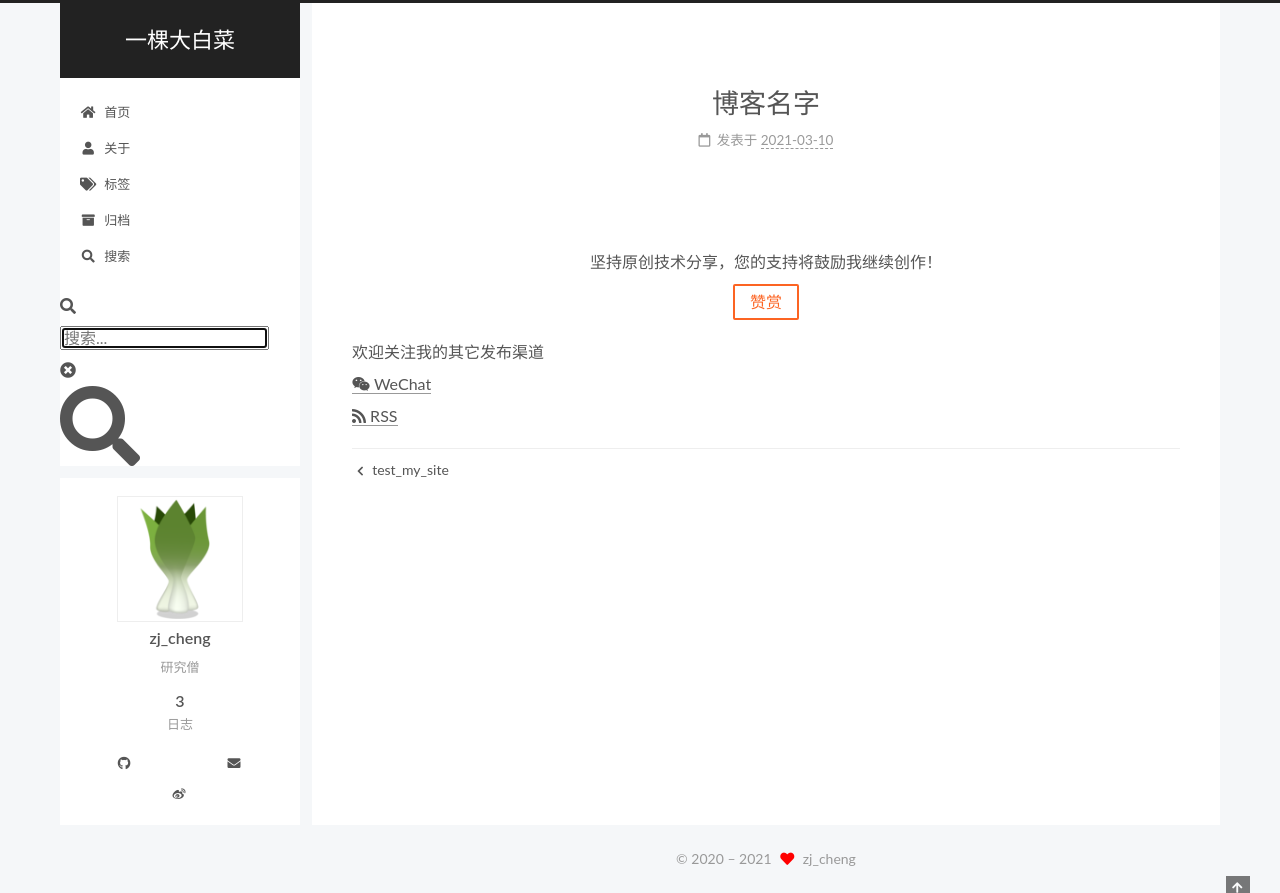
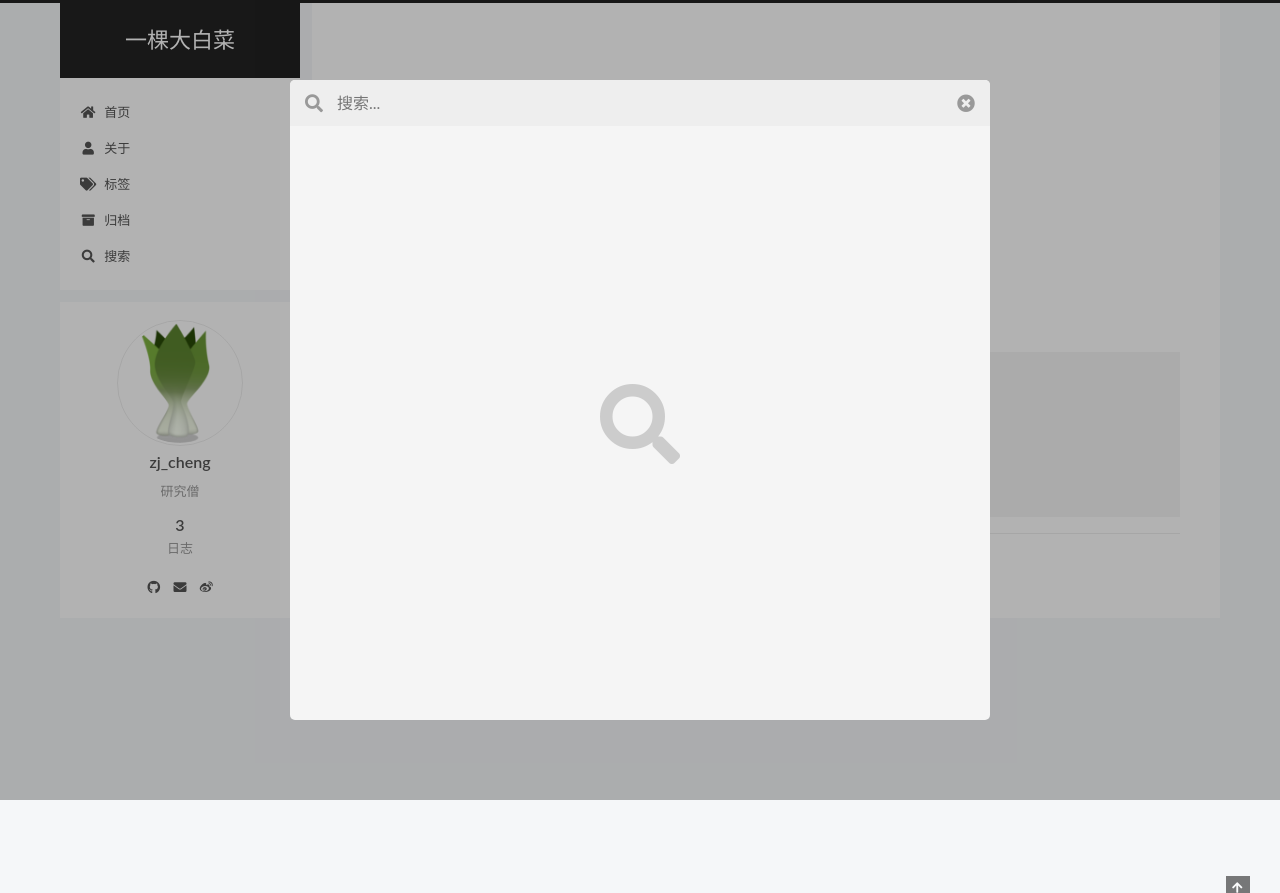
Before and after one commit to czjczj/czjczj.github.io, a plain HTML site: page 2021/03/10/博客名字/index.html in a window 1280 px wide. Both pictures are taken after a click on the button "搜索". After the commit the page ends 800 px from the top, so only its background shows below. Drawn offline with nearby package versions, Linux system fonts and the light colour scheme; some packages are replaced by stand-ins of ours; a script that the page names is missing.

Commit message:
Site updated: 2021-03-10 16:34:40

```diff
--- a/css/main.css
+++ b/css/main.css
@@ -1320,6 +1320,11 @@ pre code {
   border: 1px solid #eee;
   max-width: 120px;
   padding: 2px;
+  border-radius: 50%;
+  transition: transform 1s ease-out;
+}
+.site-author-image:hover {
+  transform: rotateZ(360deg);
 }
 .site-author-name {
   color: var(--text-color);
@@ -1333,12 +1338,6 @@ pre code {
 }
 .links-of-author a {
   font-size: 0.8125em;
-}
-.links-of-author .fa,
-.links-of-author .fab,
-.links-of-author .far,
-.links-of-author .fas {
-  margin-right: 2px;
 }
 .sidebar .sidebar-button:not(:first-child) {
   margin-top: 15px;
@@ -2238,6 +2237,39 @@ pre code {
     transform: rotateZ(-30deg);
   }
 }
+.followme {
+  color: #bbb;
+  padding: 1em 1.5em;
+  text-align: center;
+  background: var(--card-bg-color);
+  border-left: 3px solid #ff2a2a;
+  margin: 1em 0 0;
+}
+.followme .social-list {
+  display: flex;
+  flex-wrap: wrap;
+  justify-content: center;
+}
+.followme .social-list .social-item {
+  margin: 0.5em 2em;
+}
+@media (max-width: 991px) {
+  .followme .social-list .social-item {
+    margin: 0.5em 0.75em;
+  }
+}
+.followme .social-list .social-link {
+  border: 0;
+  display: inline-block;
+  text-align: center;
+}
+.followme .social-list .social-link .icon {
+  font-size: 1.75em;
+}
+.followme .social-list .social-link .label {
+  display: block;
+  font-size: 14px;
+}
 .category-all-page .category-all-title {
   text-align: center;
 }
@@ -2452,6 +2484,114 @@ ul.breadcrumb li:last-child {
   border-bottom-color: #111;
   color: #111;
 }
+.search-active {
+  overflow: hidden;
+}
+.search-pop-overlay {
+  background: rgba(0,0,0,0);
+  display: flex;
+  height: 100%;
+  left: 0;
+  position: fixed;
+  top: 0;
+  transition: visibility 0.4s, background 0.4s;
+  visibility: hidden;
+  width: 100%;
+  z-index: 1400;
+}
+.search-active .search-pop-overlay {
+  background: rgba(0,0,0,0.3);
+  visibility: visible;
+}
+.search-popup {
+  background: var(--card-bg-color);
+  border-radius: 5px;
+  height: 80%;
+  margin: auto;
+  transform: scale(0);
+  transition: transform 0.4s;
+  width: 700px;
+}
+.search-active .search-popup {
+  transform: scale(1);
+}
+@media (max-width: 767px) {
+  .search-popup {
+    border-radius: 0;
+    height: 100%;
+    width: 100%;
+  }
+}
+.search-popup .search-icon,
+.search-popup .popup-btn-close {
+  color: #999;
+  font-size: 18px;
+  padding: 0 10px;
+}
+.search-popup .popup-btn-close {
+  cursor: pointer;
+}
+.search-popup .popup-btn-close:hover .fa {
+  color: #222;
+}
+.search-popup .search-header {
+  background: #eee;
+  border-top-left-radius: 5px;
+  border-top-right-radius: 5px;
+  display: flex;
+  padding: 5px;
+}
+.search-popup input.search-input {
+  background: transparent;
+  border: 0;
+  outline: 0;
+  width: 100%;
+}
+.search-popup input.search-input::-webkit-search-cancel-button {
+  display: none;
+}
+.search-popup .search-result-container {
+  height: calc(100% - 55px);
+  overflow: auto;
+  padding: 5px 25px;
+}
+.search-popup .search-result-container hr {
+  margin: 5px 0 10px;
+}
+.search-popup .search-result-container hr:first-child {
+  display: none;
+}
+.search-popup .search-result-list {
+  margin: 0 5px;
+  padding: 0;
+}
+.search-popup a.search-result-title {
+  font-weight: bold;
+}
+.search-popup p.search-result {
+  border-bottom: 1px dashed #ccc;
+  padding: 5px 0;
+}
+.search-popup .search-input-container {
+  flex-grow: 1;
+  padding: 2px;
+}
+.search-popup .no-result {
+  display: flex;
+}
+.search-popup .search-result-list {
+  width: 100%;
+}
+.search-popup .search-result-icon {
+  color: #ccc;
+  margin: auto;
+}
+mark.search-keyword {
+  background: transparent;
+  border-bottom: 1px dashed #ff2a2a;
+  color: #ff2a2a;
+  font-weight: bold;
+}
 .use-motion .animated {
   animation-fill-mode: none;
   visibility: inherit;
@@ -2663,7 +2803,6 @@ ul.breadcrumb li:last-child {
 }
 .links-of-author-item {
   margin: 5px 0 0;
-  width: 50%;
 }
 .links-of-author-item a {
   box-sizing: border-box;
```
